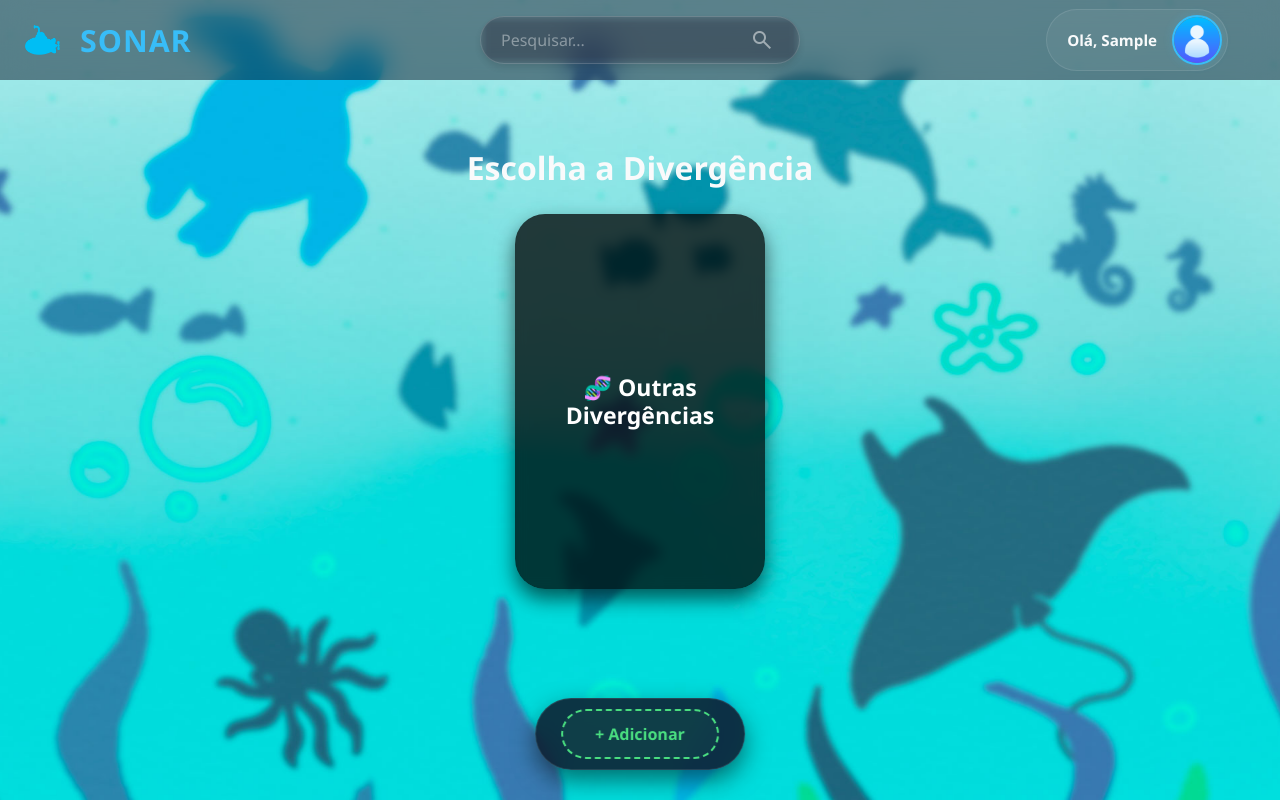
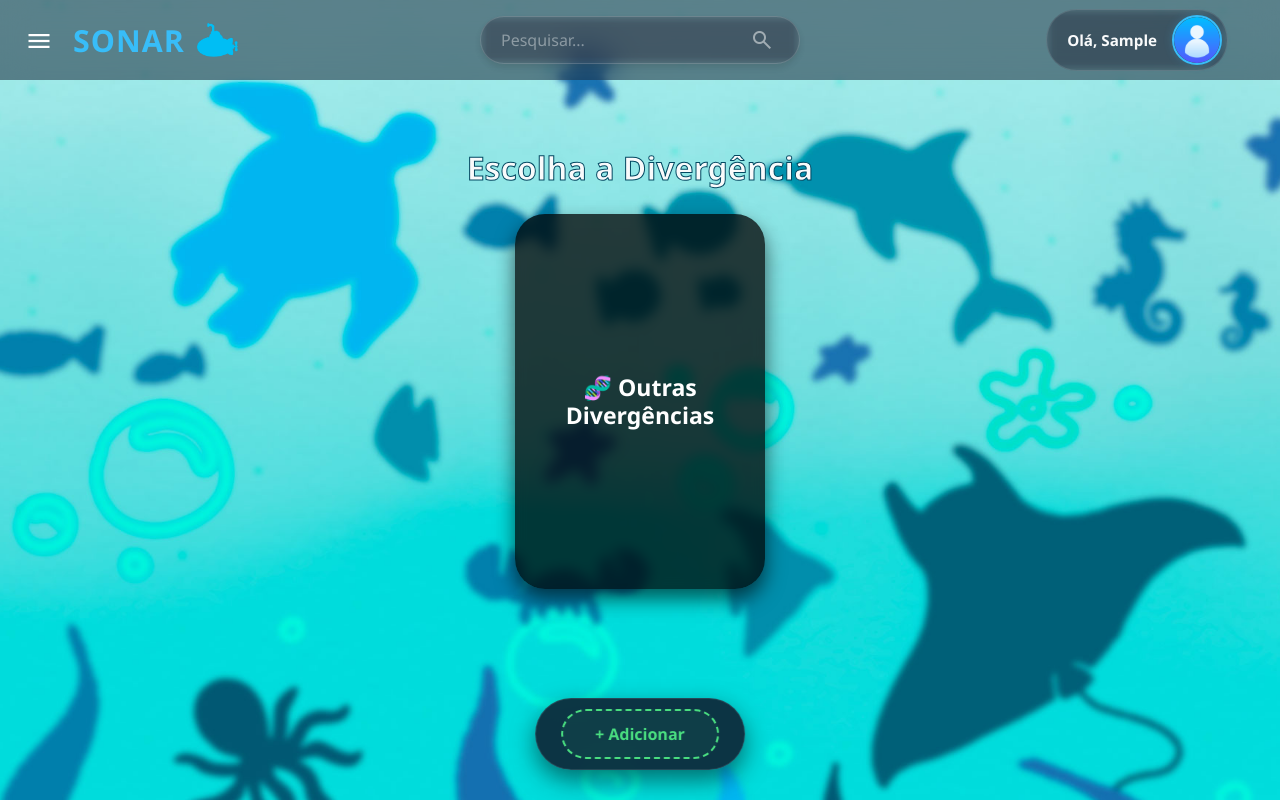
Before and after one commit to oSkillo/Projeto-Sonar, a Django app: page / in a window 1280 px wide. Run offline with Django 5.2, Linux system fonts and the light colour scheme; the visitor is signed in with stand-in values (Sample User, id 1); data that the repository does not hold is empty.

Commit message:
ProjetoSonar23/12

```diff
--- a/conta/templates/perfil_usuario.html
+++ b/conta/templates/perfil_usuario.html
@@ -18,7 +18,7 @@
             {% endfor %}
         {% endif %}
 
-        <form method="POST" enctype="multipart/form-data" id="form-perfil">
+        <form method="POST" enctype="multipart/form-data" action="{% url 'perfil_usuario' %}" id="form-perfil">
             {% csrf_token %}
 
             <div class="perfil-header">
--- a/conta/views.py
+++ b/conta/views.py
@@ -24,7 +24,7 @@ def perfil_usuario(request):
             user_form.save()
             perfil_form.save()
             messages.success(request, 'Seu perfil e foto foram atualizados!')
-            return redirect('perfil')
+            return redirect('perfil_usuario')
         else:
             messages.error(request, 'Por favor, corrija os erros abaixo.')
     else:
--- a/conteudo/templates/base.html
+++ b/conteudo/templates/base.html
@@ -33,14 +33,14 @@
 
                 <div class="sidebar-toggle display-desktop">
                     <button abrir-menu="">
-                        <img src="{% static 'img/icone-Sonar.png' %}" class="icon-img-custom" alt="Menu">
+                        <span class="material-symbols-outlined icon-menu-hamburguer">menu</span>
                     </button>
                 </div>
 
                 <div class="navbar-logo">
                     <a href="/">
                         <strong class="logo-text">Sonar</strong>
-                        <img src="{% static 'img/icone-Sonar.png' %}" class="logo-icon-mini-img" alt="Sonar">
+                        <img src="{% static 'img/icone-Sonar.png' %}" class="logo-icon-right" alt="Sonar">
                     </a>
                 </div>
             </div>
@@ -99,8 +99,10 @@
                 </div>
             </div>
 
-        <div id="sidebar-overlay" class="sidebar-overlay"></div>
+        </div>
     </header>
+
+    <div id="sidebar-overlay" class="sidebar-overlay"></div>
 
     <div id="sidebar-menu" class="sidebar-menu">
                 <aside class="sidebar-menu__wrapper">
--- a/conteudo/templates/divergencias.html
+++ b/conteudo/templates/divergencias.html
@@ -6,7 +6,7 @@
 
 <style>
     main::before {
-        background-image: url('{% static "img/Sonar-Wallpapers-primeira-camada-sem-submarino.jpg" %}') !important;
+        background-image: url('{% static "img/Sonar-Wallpaper-primeira-camada-sem-submarino.jpg" %}') !important;
         background-position: center bottom !important;
     }
 </style>
@@ -17,7 +17,7 @@
 
 {% else %}
 
-    <h1 style="text-align: center; margin-top: 2%;">Escolha a Divergência</h1>
+    <h1 style="text-align: center; margin-top: 2%; -webkit-text-stroke: 1px rgb(2, 72, 97)">Escolha a Divergência</h1>
 
     <div class="cards-container cards-verticais">
 
--- a/conteudo/templates/graus.html
+++ b/conteudo/templates/graus.html
@@ -2,7 +2,7 @@
 {% load custom_tags %}
 
 {% block conteudo %}
-<h1 style="text-align: center; margin-top: 2%;">Qual o grau de suporte para {{ divergencia.nome }}?</h1>
+<h1 style="text-align: center; margin-top: 2%; -webkit-text-stroke: 1px rgb(2, 72, 97)">Qual o grau de suporte para {{ divergencia.nome }}?</h1>
 
 <div class="cards-container cards-verticais">
     {% for item in items %}
--- a/conteudo/templates/materias_graus.html
+++ b/conteudo/templates/materias_graus.html
@@ -2,7 +2,7 @@
 {% load custom_tags %}
 
 {% block conteudo %}
-<h1 style="text-align: center; margin-top: 30px;">Escolha a Matéria</h1>
+<h1 style="text-align: center; margin-top: 30px; -webkit-text-stroke: 1px rgb(2, 72, 97)">Escolha a Matéria</h1>
 
 <div class="cards-container modo-materias">
     {% for item in items %}
--- a/conteudo/templates/series_grau.html
+++ b/conteudo/templates/series_grau.html
@@ -2,7 +2,7 @@
 {% load custom_tags %}
 
 {% block conteudo %}
-<h1 style="text-align: center; margin-top: 30px; margin-bottom: 30px;">Qual a série do aluno?</h1>
+<h1 style="text-align: center; margin-top: 30px; margin-bottom: 30px; -webkit-text-stroke: 1px rgb(2, 72, 97)">Qual a série do aluno?</h1>
 
 <div class="cards-container modo-series">
     {% for item in items %}
--- a/static/style.css
+++ b/static/style.css
@@ -37,9 +38,9 @@ header {
     background-color: rgba(15, 23, 42, 0.50);
     backdrop-filter: blur(15px);
     -webkit-backdrop-filter: blur(15px);
-    z-index: 2500;
+    z-index: 3000;
     top: 0;
-    position: fixed; /* Antes era sticky */
+    position: fixed;
     top: 0;
     left: 0;
     width: 100%;
@@ -68,13 +69,49 @@ header {
     gap: 15px;
     height: 100%;
     position: relative;
-    z-index: 2000;
+    z-index: 4000;
 }
 
 .navbar-logo {
     display: flex;
     align-items: center;
 }
+
+.icon-menu-hamburguer {
+    font-size: 32px;
+    color: #fff;
+    transition: transform 0.3s ease, color 0.3s ease;
+    vertical-align: middle;
+}
+
+.icon-menu-hamburguer {
+    font-size: 28px !important;            /* Tamanho ajustado para igualar ao mobile (era 32px) */
+    color: #fff;
+    transition: transform 0.3s ease, color 0.3s ease;
+    vertical-align: middle;
+}
+
+/* Efeito ao passar o mouse: Fica azul (Acento) para indicar clique */
+.sidebar-toggle button:hover .icon-menu-hamburguer {
+    transform: scale(1.1);
+    color: var(--accent-color); /* Fica azulzinho ao passar o mouse */
+    cursor: pointer;
+}
+
+.navbar-logo > a {
+    display: flex;              /* Alinha o texto e a imagem na mesma linha */
+    align-items: center;        /* Centraliza verticalmente */
+    gap: 12px;                  /* Espaço entre a palavra SONAR e o Submarino */
+    text-decoration: none;      /* Remove sublinhado */
+}
+
+.logo-icon-right {
+    height: 35px;               /* Altura do submarino */
+    width: auto;
+    object-fit: contain;
+    display: block;             /* Garante que apareça */
+}
+
 
 .sidebar-toggle.display-desktop button {
     cursor: pointer;
@@ -753,25 +786,27 @@ main > * {
 main::before {
     content: "";
     position: fixed;
-    top: 0;
-    left: 0;
-    width: 100%;
-    height: 100%;
+    top: -4%;
+    left: -10%;
+    width: 120%;
+    height: 120%;
     background:
-        url('/static/img/Sonar-Wallpapers-ultima-camada-sem-submarino.jpg');
+        url('/static/img/Sonar-Wallpaper-ultima-camada-sem-submarino.jpg');
 
     background-size: cover;
     background-position: center;
     background-repeat: no-repeat;
 
     z-index: 0;
-    transform: scale(1.2);
-
+    transform: scale(1.1);
+    pointer-events: none;
+    will-change: transform;
     transition: transform 0.5s cubic-bezier(0.25, 0.8, 0.25, 1);
 }
 
 main.is-open::before {
-    transform: scale(1.0) translateX(30px);
+    transform: scale(0.9) translateX(50px) translateY(-30px);
+    box-shadow: -10px 0 30px rgba(0,0,0,0.5);
 }
 
 @keyframes zoomLento {
@@ -1205,18 +1264,16 @@ body.no-scroll {
 
 .nav-user-card {
     display: flex;
-    align-items: center;       /* Alinha texto e foto no centro vertical */
-    gap: 15px;                 /* Espaço entre o nome e a foto */
-
-    /* Visual de Vidro (Glass) */
+    align-items: center;
+    gap: 15px;
     background: rgba(255, 255, 255, 0.05);
     border: 1px solid rgba(255, 255, 255, 0.1);
-    border-radius: 50px;       /* Borda totalmente redonda (Pill) */
-
-    /* Padding estratégico: Mais espaço na esquerda pro texto respirar */
+    backdrop-filter: blur(5px);
+    color: var(--text-main);
+    text-decoration: none;
+    border-radius: 50px;
     padding: 5px 5px 5px 20px;
-
-    text-decoration: none;     /* Remove sublinhado do link */
+    text-decoration: none;
     transition: all 0.3s ease;
 }
 
```
Also changed, not shown: other parts of static/style.css (+79 -60 lines), conteudo/models.py (+39 -6 lines), conteudo/migrations/0013_alter_perfil_foto_alter_perfil_usuario.py (added), media/perfis/GpDgikmXYAA_x2-_M8LP5WG.jpg (deleted), media/perfis/eu_JRXyJJI.jfif (added), static/img/Sonar-Wallpaper-fundo-do-mar.jpg (deleted), static/img/Sonar-Wallpaper-primeira-camada-sem-submarino.jpg (added), static/img/Sonar-Wallpaper-ultima-camada-sem-submarino.jpg (added), static/img/Sonar-Wallpapers-primeira-camada-sem-submarino.jpg (deleted), static/img/Sonar-Wallpapers-ultima-camada-sem-submarino.jpg (deleted).
